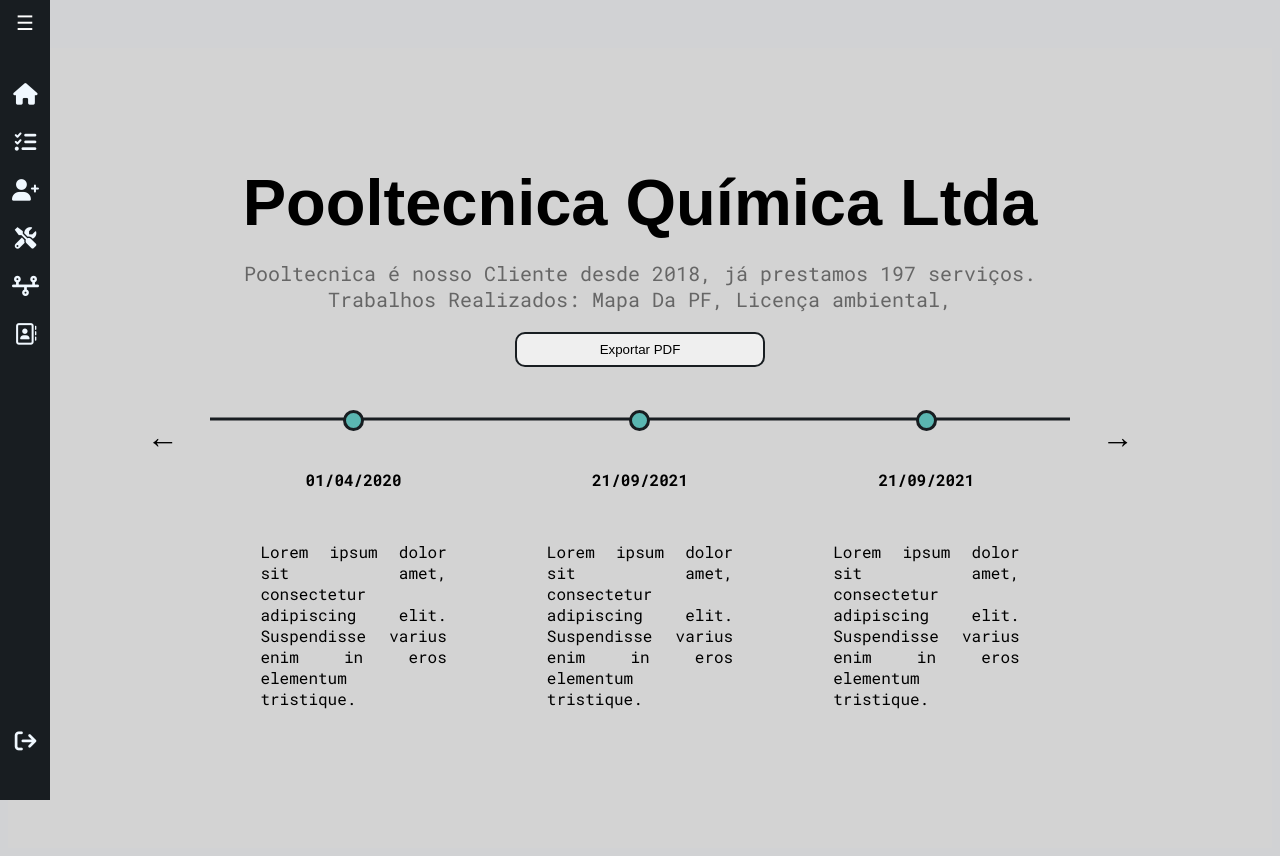
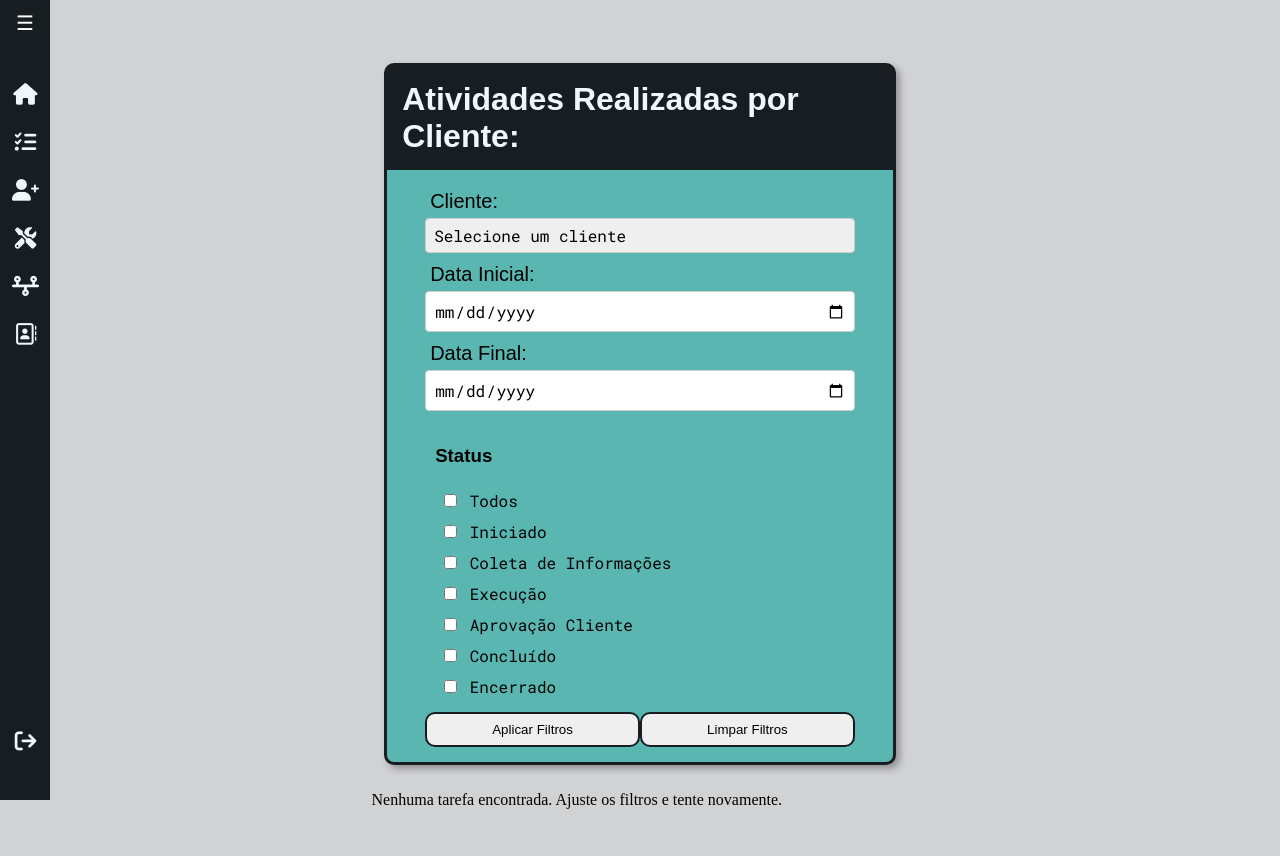
Before and after one commit to Gabr1elaugus700/Ambielle, a Django app: page /ambielle/linhaTempo/ in a window 1280 px wide. After the commit the page ends 809 px from the top, so only its background shows below. Run offline with Django 5.2, Linux system fonts and the light colour scheme; a user stored in the database is signed in; data comes from the database, SQL or seed files in the repository; both versions use the stored data as it was after the commit; some web fonts are replaced.

Commit message:
Novo layout da tela de Retrospecto de cada Cliente

```diff
--- a/base_static/global/css/timeLine.css
+++ b/base_static/global/css/timeLine.css
@@ -1,119 +1,23 @@
-.content-timeline {
-    font-family: Arial, sans-serif;
-    background-color: #d3d3d3;
+/* Estilo para o grupo de checkboxes */
+.checkbox-group {
     display: flex;
-    justify-content: center;
-    align-items: center;
-    height: 100vh;
+    font-family: var(--primary-font);
+    align-items: baseline;
+    flex-wrap: wrap;
+    margin-bottom: 15px;
 }
 
-.containerTime {
-    text-align: center;
-    width: 80%;
-    max-width: 1200px;
-    padding: 15px;
-    margin: 0 auto;
-    flex-direction: column;
+/* Estilo individual para cada checkbox e label */
+.checkbox-item {
+    display: flex;
+    align-items: center; /* Centraliza checkbox e texto na vertical */
 }
 
-.company-info {
-    margin-bottom: 40px;
 
+
+/* Texto do label */
+.checkbox-item label {
+    font-family: var(--secondary-font);
+    font-size: 16px;
+    cursor: pointer;
 }
-
-.company-infoH  {
-    font-size: 65px;
-    margin-bottom: 10px;
-    font-family: var(--primary-font);
-}
-
-.company-infoP {
-    font-size: 20px;
-    font-family: var(--secondary-font);
-    color: #666;
-}
-
-.buttons {
-    display: flex;
-    align-items: center;
-    justify-content: center;
-    margin-top: 10px;
-    width: 100%;
-}
-
-.timeline {
-    display: flex;
-    align-items: flex-start;
-    justify-content: space-between;
-    position: relative;
-}
-
-.timeline-item {
-    display: flex;
-    flex-direction: column;
-    align-items: center;
-    position: relative;
-    justify-content: flex-start;
-    width: 100%;
-    padding: 20px;
-}
-
-.timeline-item p{
-    text-align: justify;
-    padding: 30px;
-}
-.line {
-    height: 3px;
-    background-color: var(--secondary-color);
-    position: absolute;
-    top: 12px;
-    width: 50%;
-    transform: translateY(-50%);
-    z-index: 0;
-}
-
-.left-line {
-    left: 0;
-}
-
-.right-line {
-    right: 0;
-}
-
-.dotLine{
-    width: 15px;
-    height: 15px;
-    border-radius: 50%;
-    background-color: var(--primary-color);
-    position: relative;
-    z-index: 1;
-    top: -17px;
-    border: 3px solid var(--secondary-color);
-}
-
-.content-text {
-    text-align: center;
-    font-family: var(--secondary-font);
-}
-
-.arrow {
-    font-size: 2rem;
-    cursor: pointer;
-    user-select: none;
-    display: flex;
-    padding: 12px;
-    justify-content: center;
-    align-items: center;
-    gap: 8px;
-}
-
-.arrow.left {
-    margin-right: 20px;
-    display: flex;
-    align-items: center;
-    justify-content: center;
-}
-
-.arrow.right {
-    margin-left: 20px;
-}
--- a/base_templates/global/partials/_sideBar.html
+++ b/base_templates/global/partials/_sideBar.html
@@ -7,7 +7,7 @@
             <li><a href=" {% url 'workflow:getTarefas' %}"><i class="fa-solid fa-list-check"></i><span class="text">Tarefas</span></a></li>
             <li><a href=" {% url 'workflow:createCliente' %}"><i class="fa-solid fa-user-plus"></i><span class="text">Cad. Clientes</span></a></li>
             <li><a href=" {% url 'workflow:createTarefa' %}"><i class="fa-solid fa-screwdriver-wrench"></i><span class="text">Cad. Serviços</span></a></li>
-            <li><a href=" {% url 'workflow:getTimeLine' %}"><i class="fa-solid fa-timeline"></i><span class="text">Linha do Tempo</span></a></li>
+            <li><a href=" {% url 'workflow:get_tarefas_filtradas' %}"><i class="fa-solid fa-timeline"></i><span class="text">Linha do Tempo</span></a></li>
             <li><a href=" {% url 'workflow:getCliente' %}"><i class="fa-regular fa-address-book"></i><span class="text">Lista de Clientes</span></a></li>
             <li><a href=" {% url 'workflow:logout' %}"><i class="fa-solid fa-arrow-right-from-bracket "></i><span class="text">Logout</span></a></li>
 
--- a/workflow/templates/workflow/getTarefas.html
+++ b/workflow/templates/workflow/getTarefas.html
@@ -104,9 +104,6 @@
   </div>
     <div class="tasks-section">
       <div class="taskStatus">
-
-
-
         <div class="tasks-row">
           {% for task in tarefas %}
            <div class="task-card">
--- a/workflow/templates/workflow/timeLine.html
+++ b/workflow/templates/workflow/timeLine.html
@@ -1,57 +1,123 @@
 {% extends 'global/base.html' %}
 
 {% block content %}
-  <div class="content-timeline">
-    <div class="containerTime">
-      <div class="company-info">
-        <h1 class="company-infoH">Pooltecnica Química Ltda</h1>
-        <p class="company-infoP">
-          Pooltecnica é nosso Cliente desde 2018, já prestamos 197 serviços.<br />
-          Trabalhos Realizados: Mapa Da PF, Licença ambiental,
-        </p>
-        <div class="buttons">
-          <button class="btn-form">Exportar PDF</button>
+<div class="containerForm">
+  <div class="tela-form">
+    <div class="title-form">
+      <h1>Atividades Realizadas por Cliente:</h1>
+    </div>
+    <form id="filterForm" action="{% url 'workflow:get_tarefas_filtradas' %}" method="GET" enctype="multipart/form-data">
+      <div class="form">
+        <!-- Filtro por Cliente -->
+        <div class="form-label">
+          <label for="cliente">Cliente:</label>
+          <select id="cliente" name="cliente" class="form-control">
+            <option value="" {% if not cliente_selecionado %}selected{% endif %}>Selecione um cliente</option>
+            {% for cliente in clientes %}
+            <option value="{{ cliente.id }}" {% if cliente.id|stringformat:"s" == cliente_selecionado %}selected{% endif %}>
+              {{ cliente.nome }}
+            </option>
+            {% endfor %}
+          </select>
         </div>
-      </div>
 
-      <div class="timeline">
-        <div class="arrow left">&#8592;</div>
+        <!-- Filtro por Data -->
+        <div class="form-label">
+          <label for="data_inicial">Data Inicial:</label>
+          <input type="date" id="data_inicial" name="data_inicial" class="form-control" value="{{ data_inicial|default_if_none:'' }}">
 
-        <div class="timeline">
-          <div class="timeline-item">
-                <div class="line left-line"></div>
-                <div class="line right-line"></div>
-                <div class="dotLine"></div>
-                <div class="content-text">
-                    <h4>01/04/2020</h4>
-                    <p>Lorem ipsum dolor sit amet, consectetur adipiscing elit. Suspendisse varius enim in eros elementum tristique.</p>
-                </div>
-          </div>
-          <div class="timeline-item">
-            <div class="line left-line"></div>
+          <label for="data_final">Data Final:</label>
+          <input type="date" id="data_final" name="data_final" class="form-control" value="{{ data_final|default_if_none:'' }}">
+        </div>
 
-            <div class="line right-line"></div>
-            <div class="dotLine"></div>
-            <div class="content-text">
-              <h4>21/09/2021</h4>
-              <p>Lorem ipsum dolor sit amet, consectetur adipiscing elit. Suspendisse varius enim in eros elementum tristique.</p>
+        <!-- Filtro por Status -->
+        {% comment %} <div class="form-label"> {% endcomment %}
+          <div class="filter-group checkbox-group">
+            <h3>Status</h3>
+            <div class="checkbox-item">
+                <label>
+                    <input type="checkbox" id="selectAllStatus" name="status" value="todos"
+                           {% if 'todos' in status_selecionados %}checked{% endif %}>
+                    Todos
+                </label>
             </div>
-          </div>
-
-          <div class="timeline-item">
-            <div class="line left-line"></div>
-
-            <div class="line right-line"></div>
-            <div class="dotLine"></div>
-            <div class="content-text">
-              <h4>21/09/2021</h4>
-              <p class="textLine">Lorem ipsum dolor sit amet, consectetur adipiscing elit. Suspendisse varius enim in eros elementum tristique.</p>
+            {% for status, label in status_choices %}
+            <div class="checkbox-item">
+                <label>
+                    <input type="checkbox" name="status" value="{{ status }}"
+                           {% if status in status_selecionados %}checked{% endif %}>
+                    {{ label }}
+                </label>
             </div>
+            {% endfor %}
           </div>
         </div>
 
-        <div class="arrow right">&#8594;</div>
+        <!-- Botões de Aplicar e Limpar Filtros -->
+        <div class="btn">
+          <button type="submit" class="btn-form">Aplicar Filtros</button>
+          <button type="reset" class="btn-form" onclick="window.location.href='{% url 'workflow:get_tarefas_filtradas' %}'">Limpar Filtros</button>
+        </div>
       </div>
-    </div>
+    </form>
   </div>
+</div>
+
+<div class="tasks-section">
+  <div class="tasks-row">
+    {% if tarefas %}
+      {% for task in tarefas %}
+      <div class="task-card">
+        <div class="task-header">
+          <div class="task-dateCli">
+            <h3>{{ task.cliente }}</h3>
+            <div class="date">{{ task.prazo_final|date:'d/m/y' }}</div>
+          </div>
+          <div class="status">
+            <svg xmlns="http://www.w3.org/2000/svg" width="30" height="30" viewBox="0 0 18 18" fill="none">
+              <circle cx="9" cy="9" r="8.5" fill="{{ task.status_color }}" stroke="black" />
+            </svg>
+          </div>
+        </div>
+        <div class="info">
+          <p><strong>Status:</strong> {{ task.status }}</p>
+          <p><strong>Serviço:</strong> {{ task.tipo_servico }}</p>
+          {% if task.observacoes %}
+          <p>{{ task.observacoes }}</p>
+          {% else %}
+          <p>Nenhuma Observação cadastrada.</p>
+          {% endif %}
+        </div>
+      </div>
+      {% endfor %}
+    {% else %}
+    <p>Nenhuma tarefa encontrada. Ajuste os filtros e tente novamente.</p>
+    {% endif %}
+  </div>
+</div>
+
+<script>
+  document.addEventListener("DOMContentLoaded", function () {
+    const selectAllCheckbox = document.getElementById("selectAllStatus");
+    const statusCheckboxes = document.querySelectorAll('input[name="status"]');
+
+    selectAllCheckbox.addEventListener("change", function () {
+      const isChecked = this.checked;
+      statusCheckboxes.forEach(function (checkbox) {
+        checkbox.checked = isChecked;
+      });
+    });
+
+    statusCheckboxes.forEach(function (checkbox) {
+      checkbox.addEventListener("change", function () {
+        if (!this.checked) {
+          selectAllCheckbox.checked = false;
+        } else {
+          const allChecked = Array.from(statusCheckboxes).every(cb => cb.checked);
+          selectAllCheckbox.checked = allChecked;
+        }
+      });
+    });
+  });
+</script>
 {% endblock %}
--- a/workflow/urls.py
+++ b/workflow/urls.py
@@ -7,7 +7,7 @@ urlpatterns  = [
     #Detail
     path('ambielle/', views.index, name='index'),
     path('ambielle/listaClientes/', views.getCliente, name='getCliente'),
-    path('ambielle/linhaTempo/', views.getTimeLine, name='getTimeLine'),
+    path('ambielle/linhaTempo/', views.get_tarefas_filtradas, name='get_tarefas_filtradas'),
     path('ambielle/tarefas/', views.getTarefas, name='getTarefas'),
     #Create
     path('ambielle/cadastroCliente/', views.createCliente, name='createCliente'),
--- a/workflow/views/getPage.py
+++ b/workflow/views/getPage.py
@@ -119,3 +119,62 @@ def getTarefas(request):
         'data_inicial': data_inicial,
         'data_final': data_final,
     })
+
+@login_required(login_url='workflow:login')
+def get_tarefas_filtradas(request):
+    title = 'Tarefas Filtradas'
+
+    # Filtros recebidos do formulário
+    cliente_selecionado = request.GET.get('cliente', None)
+    status_selecionados = request.GET.getlist('status', [])  # Lista de status selecionados
+    data_inicial = parse_date(request.GET.get('data_inicial', ''))
+    data_final = parse_date(request.GET.get('data_final', ''))
+
+    # Lista de clientes disponíveis
+    clientes = Cliente.objects.all()
+
+    # Inicializa tarefas e query vazias
+    tarefas = Tarefa.objects.none()
+    query = Q()
+
+    # Aplica filtro por cliente
+    if cliente_selecionado:
+        query &= Q(cliente__id=cliente_selecionado)
+
+    # Aplica filtro por status, se não for "Todos"
+    if status_selecionados and 'todos' not in status_selecionados:
+        query &= Q(status__in=status_selecionados)
+
+    # Aplica filtro por datas
+    if data_inicial and data_final:
+        query &= Q(prazo_final__range=[data_inicial, data_final])
+    elif data_inicial:
+        query &= Q(prazo_final__gte=data_inicial)
+    elif data_final:
+        query &= Q(prazo_final__lte=data_final)
+
+    # Filtra tarefas apenas se houver cliente selecionado
+    if cliente_selecionado:
+        tarefas = Tarefa.objects.filter(query).order_by('prazo_final')
+
+    # Definição de escolhas de status
+    status_choices = [
+        ('Iniciado', 'Iniciado'),
+        ('Coleta De Informações', 'Coleta de Informações'),
+        ('Execucao', 'Execução'),
+        ('Aprovação Cliente', 'Aprovação Cliente'),
+        ('Concluído', 'Concluído'),
+        ('Encerrado', 'Encerrado'),
+    ]
+
+    # Passa dados para o template
+    return render(request, 'workflow/timeLine.html', {
+        'title': title,
+        'tarefas': tarefas,
+        'clientes': clientes,
+        'cliente_selecionado': cliente_selecionado,
+        'status_choices': status_choices,
+        'status_selecionados': status_selecionados,
+        'data_inicial': data_inicial,
+        'data_final': data_final,
+    })
```
Also changed, not shown: db.sqlite3.
